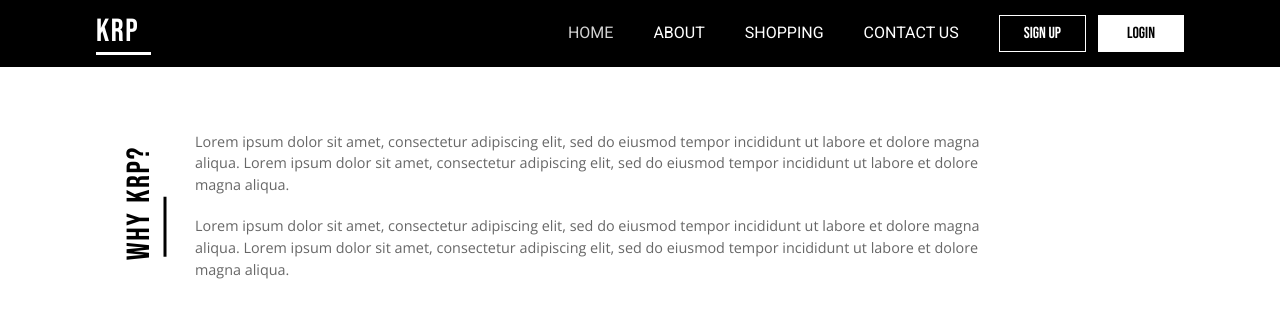
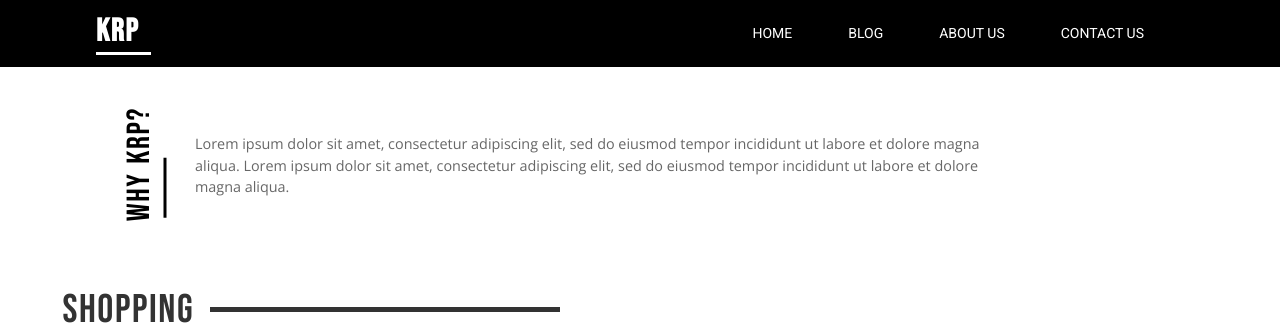
Before and after one commit to ankitkumarbrur/krp, a React (Create React App) app in the folder krp-v1/: page / in a window 1280 px wide. Shown: the top 330 px of the page. Built offline with nearby package versions, Linux system fonts and the light colour scheme.

Commit message:
navbar updated

```diff
--- a/krp-v1/src/App.js
+++ b/krp-v1/src/App.js
@@ -1,6 +1,6 @@
 import React from "react";
 import { BrowserRouter as Router, Switch, Route } from "react-router-dom";
-import { Home, Shop, About, Contact, Error } from "./pages";
+import { Home, About, Contact, Error, Blog } from "./pages";
 
 function App() {
   return (
@@ -10,8 +10,8 @@ function App() {
           <Route exact={true} path="/">
             <Home />
           </Route>
-          <Route path="/shop">
-            <Shop />
+          <Route path="/blog">
+            <Blog />
           </Route>
           <Route path="/about">
             <About />
--- a/krp-v1/src/components/Navbar.js
+++ /dev/null
@@ -1,86 +0,0 @@
-import React, { useState, useEffect } from "react";
-import { Link, useLocation } from "react-router-dom";
-import "./styles/navbar.scss";
-
-const Navbar = () => {
-  const [scroll, setScroll] = useState(false);
-
-  //*active nav-links
-  const location = useLocation();
-
-  const { pathname } = location;
-
-  const splitLocation = pathname.split("/");
-  //*active nav-links
-
-  //* scroll logic
-  const handleScroll = () => {
-    const offSet = window.scrollY;
-    if (offSet >= 80) {
-      setScroll(true);
-    } else {
-      setScroll(false);
-    }
-  };
-
-  useEffect(() => {
-    window.addEventListener("scroll", handleScroll);
-    return () => {
-      window.removeEventListener("scroll", handleScroll);
-    };
-  }, [scroll]);
-  //* scroll logic
-
-  return (
-    <section className={scroll ? "navbar scroll" : "navbar"}>
-      <nav className="navbar-container">
-        <div className="title">
-          <Link to="/">
-            <h1>KRP</h1>
-          </Link>
-          <div className="line"></div>
-        </div>
-        <div className="pages">
-          <ul>
-            <Link
-              className={`nav-list ${splitLocation[1] === "" ? "active" : ""}`}
-              to="/"
-            >
-              home
-            </Link>
-            <Link
-              className={`nav-list ${
-                splitLocation[1] === "about" ? "active" : ""
-              }`}
-              to="/about"
-            >
-              about
-            </Link>
-            <Link
-              className={`nav-list ${
-                splitLocation[1] === "shop" ? "active" : ""
-              }`}
-              to="/shop"
-            >
-              shopping
-            </Link>
-            <Link
-              className={`nav-list ${
-                splitLocation[1] === "contact" ? "active" : ""
-              }`}
-              to="/contact"
-            >
-              contact us
-            </Link>
-          </ul>
-          <div className="btn-container">
-            <button className="btn sign-up">Sign up</button>
-            <button className="btn login">Login</button>
-          </div>
-        </div>
-      </nav>
-    </section>
-  );
-};
-
-export default Navbar;
--- /dev/null
+++ b/krp-v1/src/components/Navbar/MenuItems.js
@@ -0,0 +1,24 @@
+const menuItems = [
+  {
+    title: "home",
+    url: "/",
+    className: "nav-links",
+  },
+  {
+    title: "blog",
+    url: "/blog",
+    className: "nav-links",
+  },
+  {
+    title: "about us",
+    url: "/about",
+    className: "nav-links",
+  },
+  {
+    title: "contact us",
+    url: "/contact",
+    className: "nav-links",
+  },
+];
+
+export default menuItems;
--- /dev/null
+++ b/krp-v1/src/components/Navbar/Navbar.js
@@ -0,0 +1,46 @@
+import React, { useState } from "react";
+import menuItems from "./MenuItems";
+
+import { Link } from "react-router-dom";
+import "../Navbar/navbar.scss";
+import { GiHamburgerMenu } from "react-icons/gi";
+import { FaTimes } from "react-icons/fa";
+
+const NavbarV2 = () => {
+  const [showLinks, setShowLinks] = useState(false);
+  return (
+    <section className="navbar">
+      <nav className="navbarItems">
+        <div className="title">
+          <h2>KRP</h2>
+          <div className="line"></div>
+        </div>
+
+        <div className="menu-icon" onClick={() => setShowLinks(!showLinks)}>
+          <i>{showLinks ? <FaTimes /> : <GiHamburgerMenu />}</i>
+        </div>
+
+        <div className="item-container">
+          <ul className={showLinks ? "nav-menu active" : "nav-menu"}>
+            {menuItems.map((item, index) => {
+              const { title, url, className } = item;
+              return (
+                <li key={index}>
+                  <Link className={className} to={url}>
+                    {title}
+                  </Link>
+                </li>
+              );
+            })}
+          </ul>
+
+          {/* <div>
+            <button className="btn login">sign up / login</button>
+          </div> */}
+        </div>
+      </nav>
+    </section>
+  );
+};
+
+export default NavbarV2;
--- /dev/null
+++ b/krp-v1/src/components/Navbar/navbar.scss
@@ -0,0 +1,99 @@
+@import "../../index.scss";
+
+.navbar {
+  width: 100%;
+  background: $secondary;
+  display: grid;
+  place-items: center;
+  position: sticky;
+  top: 0;
+  z-index: 999;
+
+  .navbarItems {
+    width: 85%;
+    position: relative;
+    margin: 0.75rem auto;
+    display: flex;
+    justify-content: space-between;
+    align-items: center;
+
+    .title {
+      h2 {
+        color: $primary;
+      }
+      .line {
+        width: 55px;
+        height: 2.5px;
+        background-color: $primary;
+      }
+    }
+    .item-container {
+      display: flex;
+      .nav-menu {
+        display: flex;
+        align-items: center;
+        justify-content: space-between;
+
+        .nav-links {
+          text-transform: uppercase;
+          color: $primary;
+          cursor: pointer;
+          margin-right: 1.5rem;
+          transition: all 0.5s linear;
+          padding: 0.5rem 1rem;
+        }
+        .nav-links:hover {
+          background-color: $primary;
+          color: $accent;
+        }
+      }
+      .login {
+        color: $secondary;
+        background: $primary;
+      }
+    }
+    .menu-icon {
+      display: none;
+    }
+  }
+}
+
+@media (max-width: 768px) {
+  .navbar {
+    .navbarItems {
+      width: 100%;
+
+      .item-container {
+        .nav-menu {
+          width: 100%;
+          position: absolute;
+          top: 54.5px;
+          left: -100%;
+          transition: all 0.5s linear;
+          flex-direction: column;
+          justify-content: center;
+          align-items: center;
+
+          .nav-links {
+            display: table;
+            margin: 1rem 0;
+          }
+        }
+        .nav-menu.active {
+          background: $secondary;
+          left: 0;
+          transition: all 0.5s linear;
+        }
+      }
+      .menu-icon {
+        display: block;
+        position: absolute;
+        right: 5px;
+        top: 5px;
+        color: white;
+        cursor: pointer;
+        font-size: 1.75rem;
+      }
+    }
+  }
+}
--- a/krp-v1/src/components/WhyKRP.js
+++ b/krp-v1/src/components/WhyKRP.js
@@ -16,12 +16,6 @@ const About = () => {
             ipsum dolor sit amet, consectetur adipiscing elit, sed do eiusmod
             tempor incididunt ut labore et dolore magna aliqua.
           </p>
-          <p>
-            Lorem ipsum dolor sit amet, consectetur adipiscing elit, sed do
-            eiusmod tempor incididunt ut labore et dolore magna aliqua. Lorem
-            ipsum dolor sit amet, consectetur adipiscing elit, sed do eiusmod
-            tempor incididunt ut labore et dolore magna aliqua.
-          </p>
         </div>
       </article>
     </section>
--- a/krp-v1/src/components/index.js
+++ b/krp-v1/src/components/index.js
@@ -1,4 +1,4 @@
-import Navbar from "./Navbar";
+import Navbar from "./Navbar/Navbar";
 import Review from "./Review";
 import News from "./News";
 import About from "./WhyKRP";
--- a/krp-v1/src/components/styles/navbar.scss
+++ /dev/null
@@ -1,69 +0,0 @@
-.navbar {
-  width: 100vw;
-  background: black;
-  display: grid;
-  place-items: center;
-  position: sticky;
-  top: 0;
-  z-index: 999;
-
-  .navbar-container {
-    width: 85vw;
-    margin: 0.75rem auto;
-    display: flex;
-    justify-content: space-between;
-    align-items: center;
-
-    .title {
-      h1 {
-        font-weight: 500;
-        font-size: 2rem;
-        color: #fff;
-      }
-      .line {
-        width: 55px;
-        height: 2.5px;
-        background-color: #fff;
-      }
-    }
-    .pages {
-      display: flex;
-      align-items: center;
-      justify-content: space-between;
-      ul {
-        .nav-list {
-          text-transform: uppercase;
-          font-weight: 400;
-          font-size: 1rem;
-          color: white;
-          cursor: pointer;
-          margin-right: 2.5rem;
-        }
-        .active {
-          color: lightgray;
-        }
-      }
-    }
-    .btn {
-      font-size: 1rem;
-      border: 1.5px solid white;
-      cursor: pointer;
-      font-weight: 500;
-    }
-    .sign-up {
-      background: black;
-      color: white;
-      margin-right: 0.75rem;
-      padding: 0.5rem 1.5rem;
-    }
-    .login {
-      color: black;
-      background: white;
-      padding: 0.5rem 1.75rem;
-    }
-  }
-}
-.navbar.scroll {
-  background: black;
-  box-shadow: 0 0 4px 0 #fff;
-}
--- a/krp-v1/src/index.scss
+++ b/krp-v1/src/index.scss
@@ -23,27 +23,14 @@ $grey: #808080;
 }
 body {
   font-family: "Roboto", sans-serif;
-  background: #fff;
-  color: #333333;
+  background: $primary;
+  color: $secondary;
   line-height: 1.5;
-  font-size: 0.875rem;
   overflow-x: hidden;
 }
 ul {
   list-style-type: none;
 }
-a {
-  text-decoration: none;
-}
-img {
-  width: 100%;
-  display: block;
-}
-/*
-font-family: 'Bebas Neue', cursive;
-font-family: 'Open Sans', sans-serif;
-font-family: 'Poppins', sans-serif;
-*/
 h1 {
   font-family: "Bebas Neue", cursive;
   font-size: 66px;
@@ -51,7 +38,7 @@ h1 {
 }
 h2 {
   font-family: "Bebas Neue", cursive;
-  font-size: 66px;
+  font-size: 2rem;
   word-spacing: 2px;
 }
 h3 {
@@ -84,12 +71,15 @@ img {
 }
 a {
   text-decoration: none;
+  font-size: 0.875rem;
 }
 button {
+  letter-spacing: 1px;
   font-family: "Bebas Neue", cursive;
   font-size: 1rem;
-  padding: 0.5rem 1.25rem;
+  padding: 0.5rem 1.5rem;
   cursor: pointer;
   text-transform: capitalize;
   outline: none;
+  border: none;
 }
--- /dev/null
+++ b/krp-v1/src/pages/Blog.js
@@ -0,0 +1,13 @@
+import React from "react";
+import { Navbar } from "../components";
+
+const Blog = () => {
+  return (
+    <main>
+      <Navbar />
+      <h1>blog page</h1>
+    </main>
+  );
+};
+
+export default Blog;
--- a/krp-v1/src/pages/index.js
+++ b/krp-v1/src/pages/index.js
@@ -3,5 +3,6 @@ import Shop from "./Shop";
 import About from "./About";
 import Contact from "./Contact";
 import Error from "./Error";
+import Blog from "./Blog";
 
-export { Home, Shop, About, Contact, Error };
+export { Home, Shop, About, Contact, Error, Blog };
```
